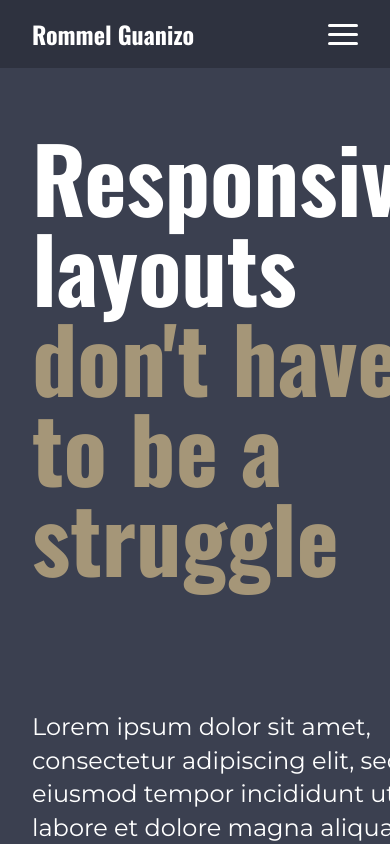
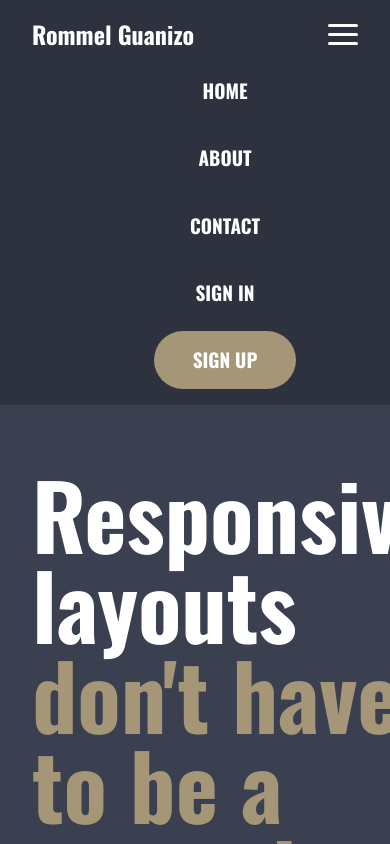
Before and after one commit to guanizorommel/KP-Final-Challenge, a plain HTML site: page index.html in a window 390 px wide. Both pictures are taken after a click on the link 343 px from the left and 34 px from the top of the page. Shown: the top 844 px of the page. Drawn offline with nearby package versions, Linux system fonts and the light colour scheme.

Commit message:
menu responsive

```diff
--- a/index.html
+++ b/index.html
@@ -30,15 +30,15 @@
                     <span class="bar"></span>
                 </a>
 
-                <nav class="menu">
+                <div class="menu">
                     <ul>
-                        <li>Home</li>
-                        <li>About</li>
-                        <li>Contact</li>
-                        <li>Sign In</li>
-                        <li class="signup-btn">Sign Up</li>
+                        <li><a href="#">Home</a></li>
+                        <li><a href="#">About</a></li>
+                        <li><a href="#">Contact</a></li>
+                        <li><a href="#">Sign In</a></li>
+                        <li class="signup-btn"><a href="#">Sign Up</a></li>
                     </ul>
-                </nav>
+                </div>
 
 
             </div>
@@ -187,7 +187,17 @@
 
             </div>
         </div>
+
     </footer>
+
+    <script>
+        const toggleButton = document.getElementsByClassName('toggle-button')[0]
+        const menu = document.getElementsByClassName('menu')[0]
+
+        toggleButton.addEventListener('click', () => {
+        menu.classList.toggle('active');
+        })
+    </script>
 
 </body>
 </html>
--- a/style.css
+++ b/style.css
@@ -73,6 +73,11 @@ img {
     list-style: none;
 }
 
+.menu li a {
+    text-decoration: none;
+    color: #fff;
+}
+
 .signup-btn {
     font-family: "Oswald", sans-serif;
     font-size: 1.2rem;
@@ -116,7 +121,28 @@ img {
 
     .menu {
         display: none;
+        width: 100%;
     }
+
+    .menu.active {
+        display: block;
+    }
+
+    .menu ul {
+        flex-direction: column;
+        width: 100%;
+    }
+
+    .menu li {
+        margin-top: .5em;
+        padding: .75em 2em;
+    }
+
+    .navrow {
+        flex-direction: column;
+        align-items: flex-start;
+    }
+
 }
 
 
```
